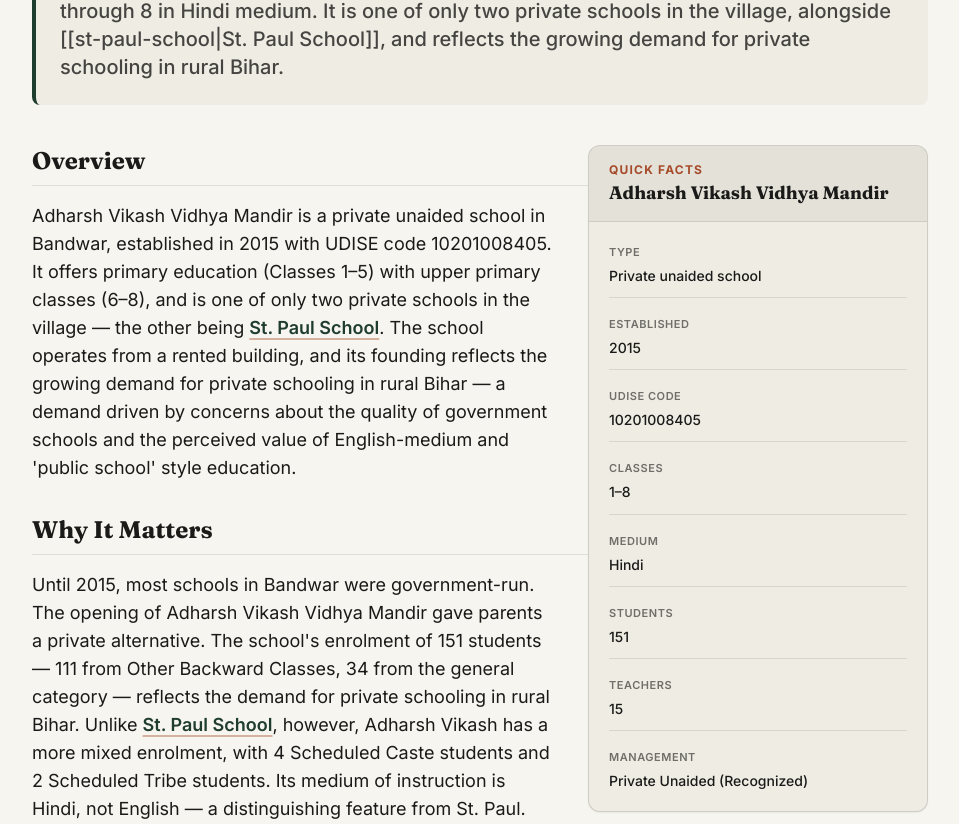
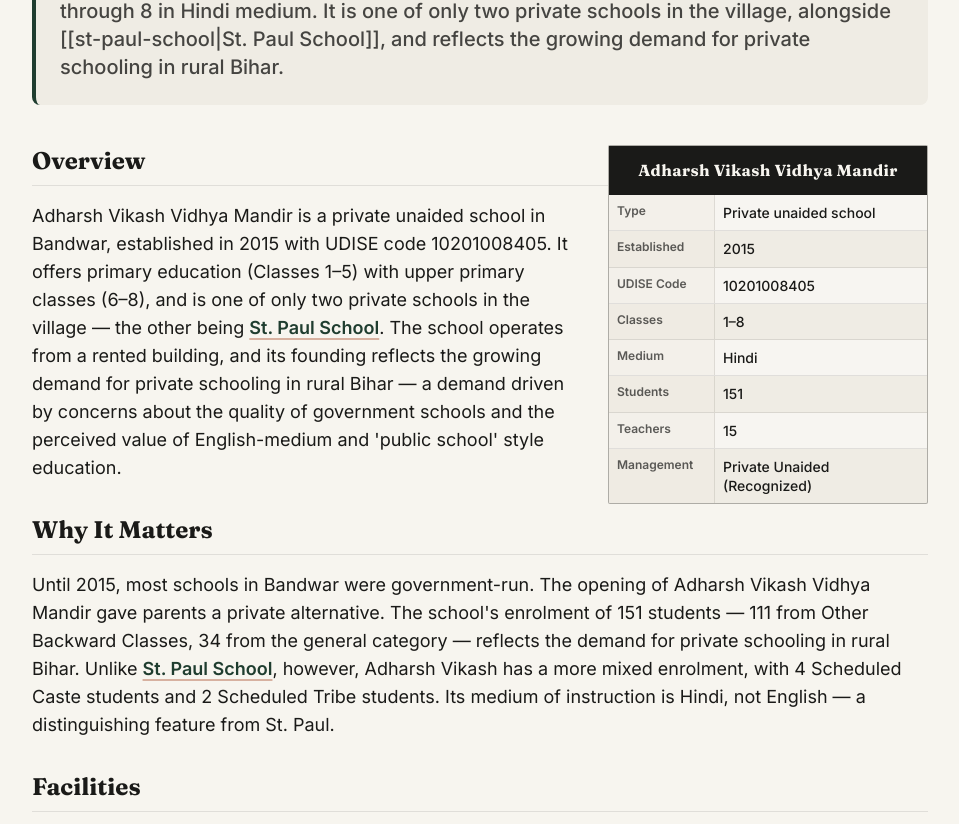
Before and after one commit to ravirajhere/Bandwar, a Next.js app: page /article/adharsh-vikash in a window 1280 px wide. Shown: the part 956-1780 px from the top of the page, without its empty margins (288-1247 px from the left). Built offline with nearby package versions, Linux system fonts and the light colour scheme.

Commit message:
Update Infobox.tsx

```diff
--- a/src/components/article/Infobox.tsx
+++ b/src/components/article/Infobox.tsx
@@ -1,38 +1,31 @@
-interface InfoboxProps {
-  data: Record<string, string>;
-  title: string;
-}
-
-export function Infobox({ data, title }: InfoboxProps) {
+// src/components/article/Infobox.tsx
+export function Infobox({ data, title }: { data: Record<string, string>; title: string }) {
   if (!data || Object.keys(data).length === 0) return null;
 
   return (
     <aside
       aria-label={`Quick facts about ${title}`}
-      className="bg-surface border border-primary/15 rounded-xl overflow-hidden mb-8 w-full lg:w-[340px] lg:float-right lg:ml-8 lg:mb-6 clear-right shadow-sm"
+      // 👇 Sharp corners, solid border
+      className="bg-surface border border-primary/30 rounded-sm mb-8 w-full lg:w-[320px] lg:float-right lg:ml-8 lg:mb-6 clear-right"
     >
-      {/* Header Section */}
-      <div className="bg-primary/5 px-5 py-4 border-b border-primary/10">
-        <span className="text-xs font-bold tracking-widest uppercase text-warn block mb-1">
-          Quick Facts
-        </span>
-        <h3 className="font-serif font-bold text-lg text-primary leading-tight">
+      <div className="bg-primary px-4 py-3 border-b border-primary/30">
+        <h3 className="font-serif font-bold text-base text-paper text-center tracking-wide">
           {title}
         </h3>
       </div>
 
-      {/* List Section */}
-      <div className="p-5">
-        <dl className="space-y-4 text-sm">
-          {Object.entries(data).map(([key, value]) => (
+      <div className="p-0">
+        <dl className="text-sm">
+          {Object.entries(data).map(([key, value], index) => (
             <div
               key={key}
-              className="flex flex-col border-b border-primary/10 last:border-0 pb-3 last:pb-0"
+              // 👇 Strict row borders (like a table)
+              className={`grid grid-cols-3 border-b border-primary/10 last:border-0 ${index % 2 === 0 ? 'bg-white/50' : ''}`}
             >
-              <dt className="text-primary/60 font-semibold text-[11px] uppercase tracking-wider mb-1">
+              <dt className="col-span-1 p-2 text-primary/70 font-semibold text-xs border-r border-primary/10 bg-surface/50">
                 {key}
               </dt>
-              <dd className="text-primary font-medium leading-snug break-words">
+              <dd className="col-span-2 p-2 text-primary font-medium text-sm leading-snug break-words">
                 {value}
               </dd>
             </div>
```
